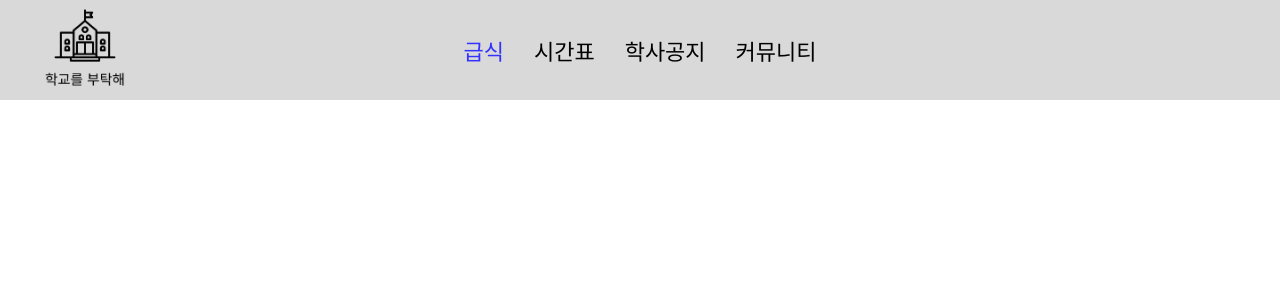
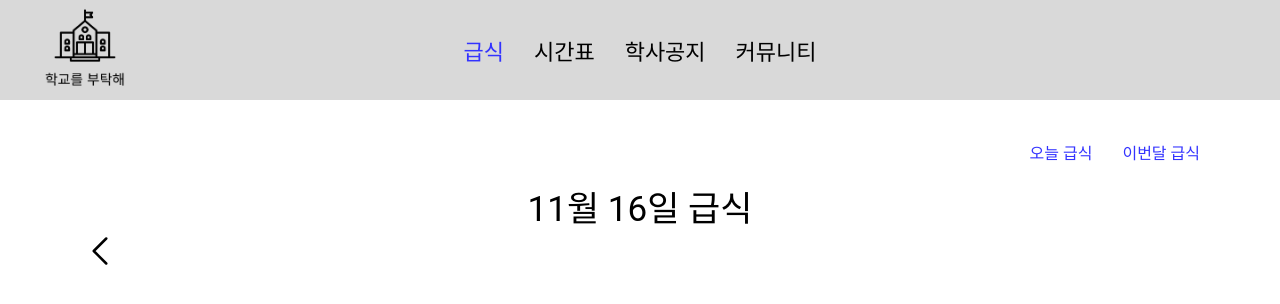
Before and after one commit to sunchaehoon/Beg-School, a React (Create React App) app: page /Cafeteria in a window 1280 px wide. Shown: the top 304 px of the page. Built offline with nearby package versions, Linux system fonts and the light colour scheme; no server answers.

Commit message:
Cafeteria

```diff
--- a/src/API.tsx
+++ b/src/API.tsx
@@ -1,7 +1,7 @@
 import axios from "axios";
 
 export const API = axios.create({
-    baseURL: "http://192.168.119.42:8080",
+    baseURL: "http://10.82.19.2:8080",
     headers: {
         "Access-Control-Allow-Origin": "*",
         "Access-Control-Allow-Methods": "GET,PUT,POST,DELETE,OPTIONS",
--- a/src/components/Cafeteria/Cafeteria.tsx
+++ b/src/components/Cafeteria/Cafeteria.tsx
@@ -1,12 +1,91 @@
-import React from 'react';
-import Header from '../Header/Header';
-import * as S from './Style';
+import React, { useEffect, useState } from "react";
+import { API } from "../../API";
+import Header from "../Header/Header";
+import * as S from "./Style";
 
 const Cafeteria = () => {
+  const date = new Date();
+  const year = String(date.getFullYear());
+  const month = String(date.getMonth() + 1);
+  const day = String(date.getDate());
+
+  const [morning, setMorning] = useState();
+  const [afternoon, setAfternoon] = useState();
+  const [evening, setEvening] = useState();
+
+  const [dayFood, setDayFood] = useState<boolean>(true);
+
+  useEffect(() => {
+    const prevDay = year + month + day;
+    API.get("/school/meal", {
+      headers: {
+        id: localStorage.getItem("userid"),
+      },
+      params: {
+        day: prevDay,
+      },
+    })
+      .then((res) => {
+        setMorning(res.data.row[0].dishName);
+        console.log(morning);
+        setAfternoon(res.data.row[1].dishName);
+        setEvening(res.data.row[2].dishName);
+      })
+      .catch((error) => {
+        console.error(error.response.data);
+      });
+    console.log(prevDay);
+  }, []);
+
+  function changeMode() {
+    setDayFood((prev) => !prev);
+  }
+
   return (
     <>
+      <Header />
       <S.Wrapper>
-                <Header />
+        <S.Section>
+          <S.FoodWrapper>
+            <S.FoodMode>
+              <S.ModeLi
+                onClick={changeMode}
+                className={dayFood == true ? "" : ""}
+              >
+                오늘 급식
+              </S.ModeLi>
+              <S.ModeLi
+                onClick={changeMode}
+                color={dayFood == false ? "#3333ff" : ""}
+              >
+                이번달 급식
+              </S.ModeLi>
+            </S.FoodMode>
+
+            <S.TitleText>
+              {dayFood == true
+                ? month + "월 " + day + "일 " + "급식"
+                : month + "월 급식"}
+            </S.TitleText>
+
+            <S.LeftArrow>
+              <svg
+                xmlns="http://www.w3.org/2000/svg"
+                fill="none"
+                viewBox="0 0 24 24"
+                stroke-width="1.5"
+                stroke="currentColor"
+                className="w-6 h-6"
+              >
+                <path
+                  stroke-linecap="round"
+                  stroke-linejoin="round"
+                  d="M15.75 19.5L8.25 12l7.5-7.5"
+                />
+              </svg>
+            </S.LeftArrow>
+          </S.FoodWrapper>
+        </S.Section>
       </S.Wrapper>
     </>
   );
--- a/src/components/Cafeteria/Style.ts
+++ b/src/components/Cafeteria/Style.ts
@@ -3,4 +3,46 @@ import styled from "styled-components";
 export const Wrapper = styled.div`
     width: 100%;
     min-width: 1100px;
+    height: 100%;
+    display: block;
 `;
+
+export const Section = styled.div`
+    height: 100%;
+    padding: 100px 80px 0;
+`;
+
+export const FoodWrapper = styled.div`
+    width: 100%;
+    height: 645px;
+    position: relative;
+`;
+
+export const FoodMode = styled.div`
+    margin-top: 40px;
+    float: right;
+`;
+
+export const ModeLi = styled.li`
+    :first-child {
+        margin-left: 0;
+    }
+    display: inline-block;
+    margin-left: 30px;
+    color: #3333ff;
+    cursor: pointer;
+`;
+
+export const TitleText = styled.div`
+    text-align: center;
+    padding-top: 80px;
+    font-size: 35px;
+`;
+
+export const LeftArrow = styled.div`
+    width: 40px;
+    height: 40px;
+    cursor: pointer;
+    position: absolute;
+
+`;
--- a/src/components/Header/Styld.ts
+++ b/src/components/Header/Styld.ts
@@ -13,7 +13,7 @@ export const HeaderWrap = styled.div`
 `;
 
 export const SchIcon = styled.div`
-    position: absolute;
+    position: fixed;
     width: 80px;
     height: 90px;
     margin: 0 0 0 45px;
--- a/src/components/Main/Main.tsx
+++ b/src/components/Main/Main.tsx
@@ -3,11 +3,13 @@ import * as S from "./Style";
 import axios from "axios";
 import { ToastContainer, toast } from "react-toastify";
 import "react-toastify/dist/ReactToastify.css";
-import { Link } from "react-router-dom";
+import { Link, useNavigate } from "react-router-dom";
 import "./style.css";
 import { API } from "../../API";
 
 const Main = () => {
+  const navigate =  useNavigate();
+
   const [userId, setUserId] = useState("");
   const [userPw, setUserPw] = useState("");
   const [delIdinput, setDelIdinpt] = useState("none");
@@ -70,10 +72,17 @@ const Main = () => {
 
     API.post("/auth/login", {
       id: userId,
-      pw: userPw,
+      password: userPw,
     })
       .then((res) => {
-
+        console.log(res);
+        if(res.data === true) {
+          localStorage.setItem('userid', userId);
+          alert(localStorage.getItem('username') + '님 로그인');
+          navigate('/Cafeteria');
+        } else {
+          alert('로그인 실패');
+        }
       })
       .catch((error) => {
         console.error(error);
--- a/src/components/SchoolModal/Style.ts
+++ b/src/components/SchoolModal/Style.ts
@@ -1,8 +1,4 @@
 import styled from "styled-components";
-
-type ShowModal = {
-    display: string;
-}
 
 export const ModalWrap = styled.div`
     display: flex;
--- a/src/components/SignUp/SignUp.tsx
+++ b/src/components/SignUp/SignUp.tsx
@@ -87,6 +87,7 @@ const SignUp = () => {
       grade: gradeValue,
       name: stdName,
     });
+    localStorage.setItem('username', stdName);
     alert("회원가입 되었습니다");
     navigate("/");
   };
--- a/src/components/SignUp/Style.ts
+++ b/src/components/SignUp/Style.ts
@@ -33,7 +33,7 @@ export const SignupText = styled.div`
     font-size: 35px;
     display: flex;
     justify-content: center;
-    margin-top: 20px;
+    margin-top: 50px;
 `;
 
 export const SignupWrap = styled.div`
```
Also changed, not shown: public/assists/leftarrow.png (added). Lines whose indentation alone changed are shown as unchanged.
